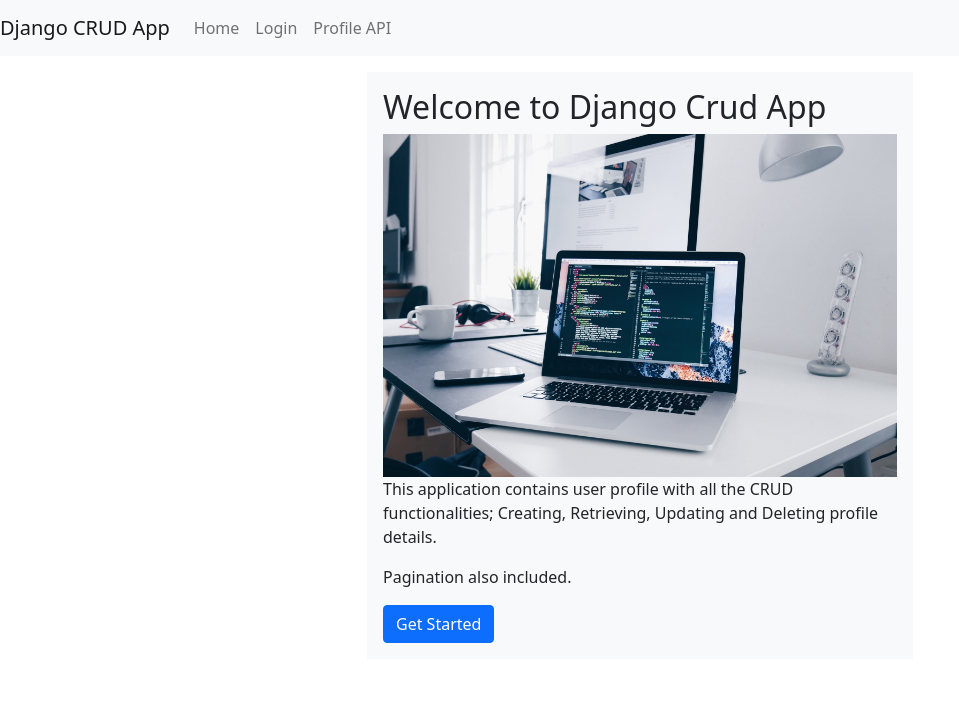
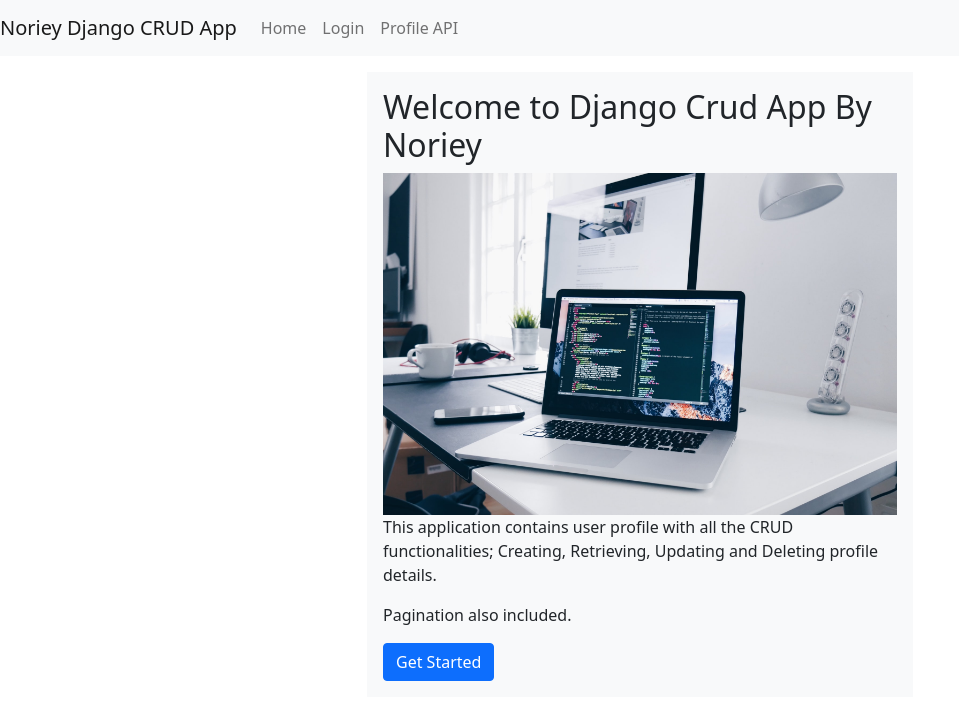
Before and after one commit to Norieywealth/django-crud, a Django app: page / in a window 1280 px wide. Shown: the top 720 px of the page, without its empty margins (0-959 px from the left). Run offline with Django 3.2, Linux system fonts and the light colour scheme; some libraries are stand-ins or nearby versions.

Commit message:
Title edit

```diff
--- a/templates/base.html
+++ b/templates/base.html
@@ -10,7 +10,7 @@
   </head>
   <body>
     <nav class="navbar navbar-expand-lg navbar-light bg-light">
-      <a class="navbar-brand" href="/">Django CRUD App</a>
+      <a class="navbar-brand" href="/">Noriey Django CRUD App</a>
       <button
         class="navbar-toggler"
         type="button"
@@ -40,7 +40,7 @@
           </li>
           {% endif %}
           <li class="nav-item active">
-            <a class="nav-link" href="api/v1/profile" target="_blank">
+            <a class="nav-link" href="/api/v1/profile" target="_blank">
               Profile API</a
             >
           </li>
--- a/templates/home.html
+++ b/templates/home.html
@@ -8,7 +8,7 @@ Homepage
     <div class="col-md-3"></div>
     <div class="col-md-6">
         <div class="jumbotron bg-light p-3">
-            <h2>Welcome to Django Crud App</h2>
+            <h2>Welcome to Django Crud App By Noriey</h2>
            {% load static %}
            <a href="media/mac.jpeg" target="_blank">
             <img src="{% static 'media/mac.jpeg' %}" alt="" style="width:100%; height:auto">
```
Also changed, not shown: db.sqlite3, 1 other file.
